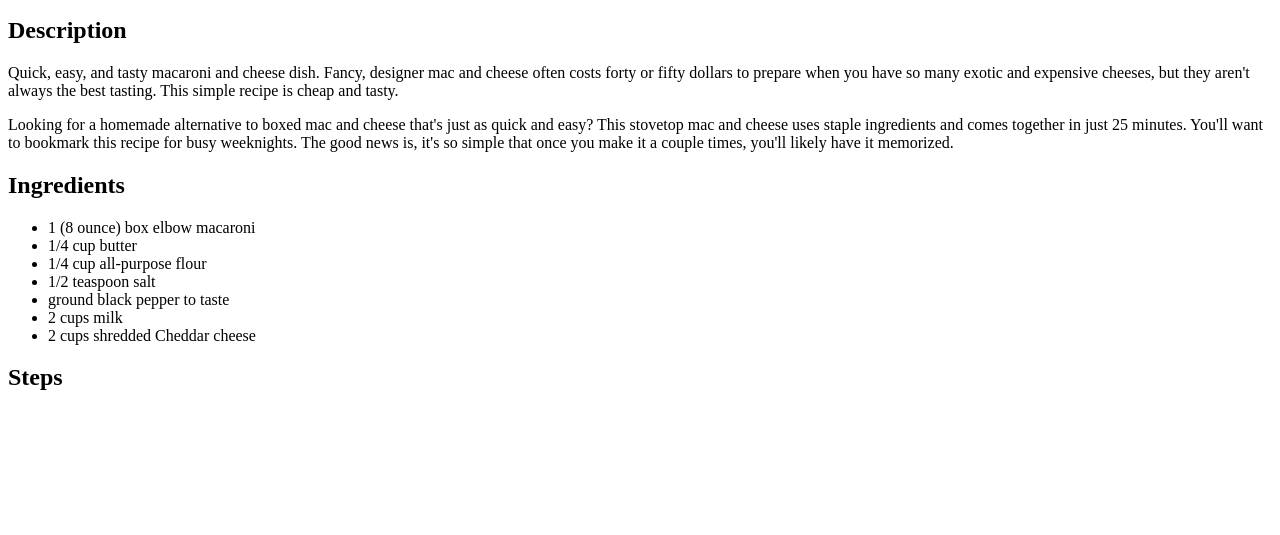
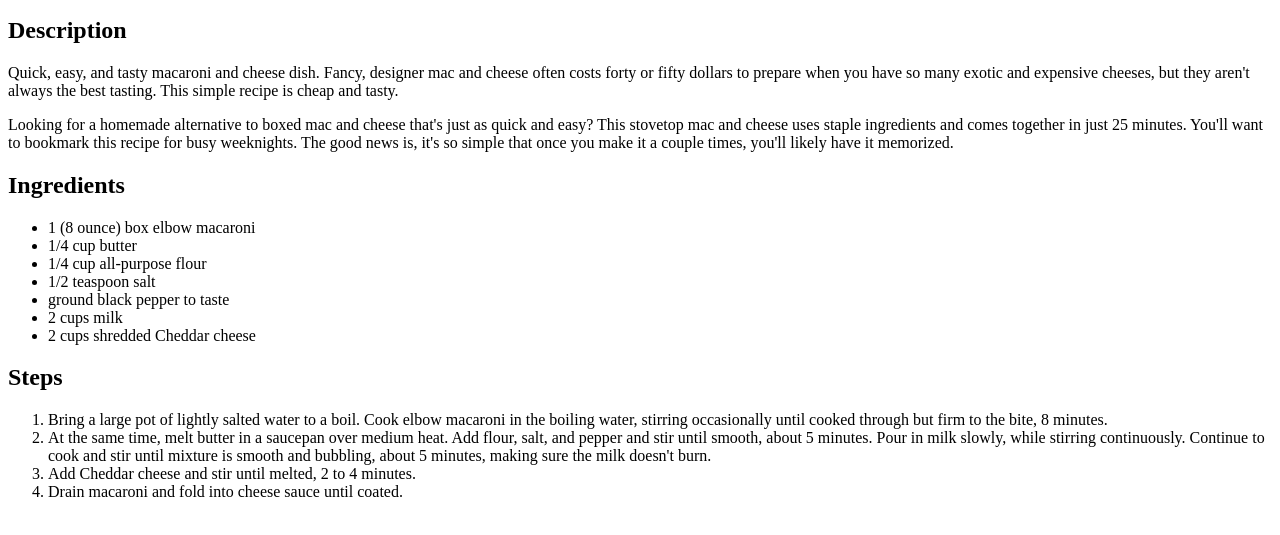
Before and after one commit to RushiVarma30/odin-recipes, a plain HTML site: page recipes/macaroni-cheese.html in a window 1280 px wide. Shown: the part 101-636 px from the top of the page. Drawn offline with Linux system fonts and the light colour scheme.

Commit message:
Add steps

```diff
--- a/recipes/macaroni-cheese.html
+++ b/recipes/macaroni-cheese.html
@@ -36,7 +36,29 @@
       <li>2 cups milk</li>
       <li>2 cups shredded Cheddar cheese</li>
     </ul>
+
     <h2>Steps</h2>
+
+    <ol>
+      <li>
+        Bring a large pot of lightly salted water to a boil.
+        Cook elbow macaroni in the boiling water, stirring occasionally
+        until cooked through but firm to the bite, 8 minutes.
+      </li>
+      <li>
+        At the same time, melt butter in a saucepan over medium heat.
+        Add flour, salt, and pepper and stir until smooth, about 5 minutes.
+        Pour in milk slowly, while stirring continuously. Continue to cook and
+        stir until mixture is smooth and bubbling, about 5 minutes,
+        making sure the milk doesn't burn.
+      </li>
+      <li>
+        Add Cheddar cheese and stir until melted, 2 to 4 minutes.
+      </li>
+      <li>
+        Drain macaroni and fold into cheese sauce until coated.
+      </li>
+    </ol>
   </body>
 
 </html>
```
